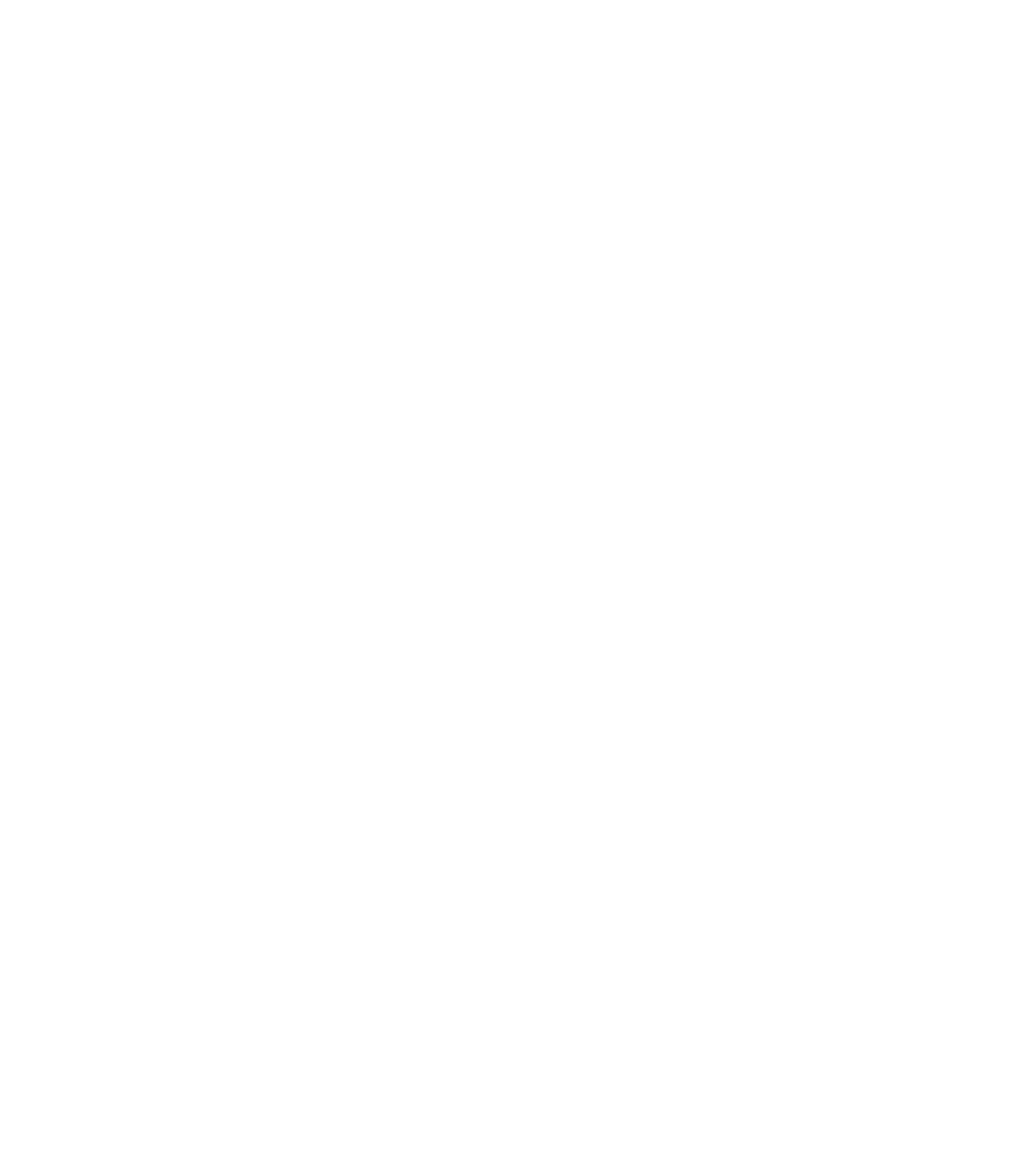
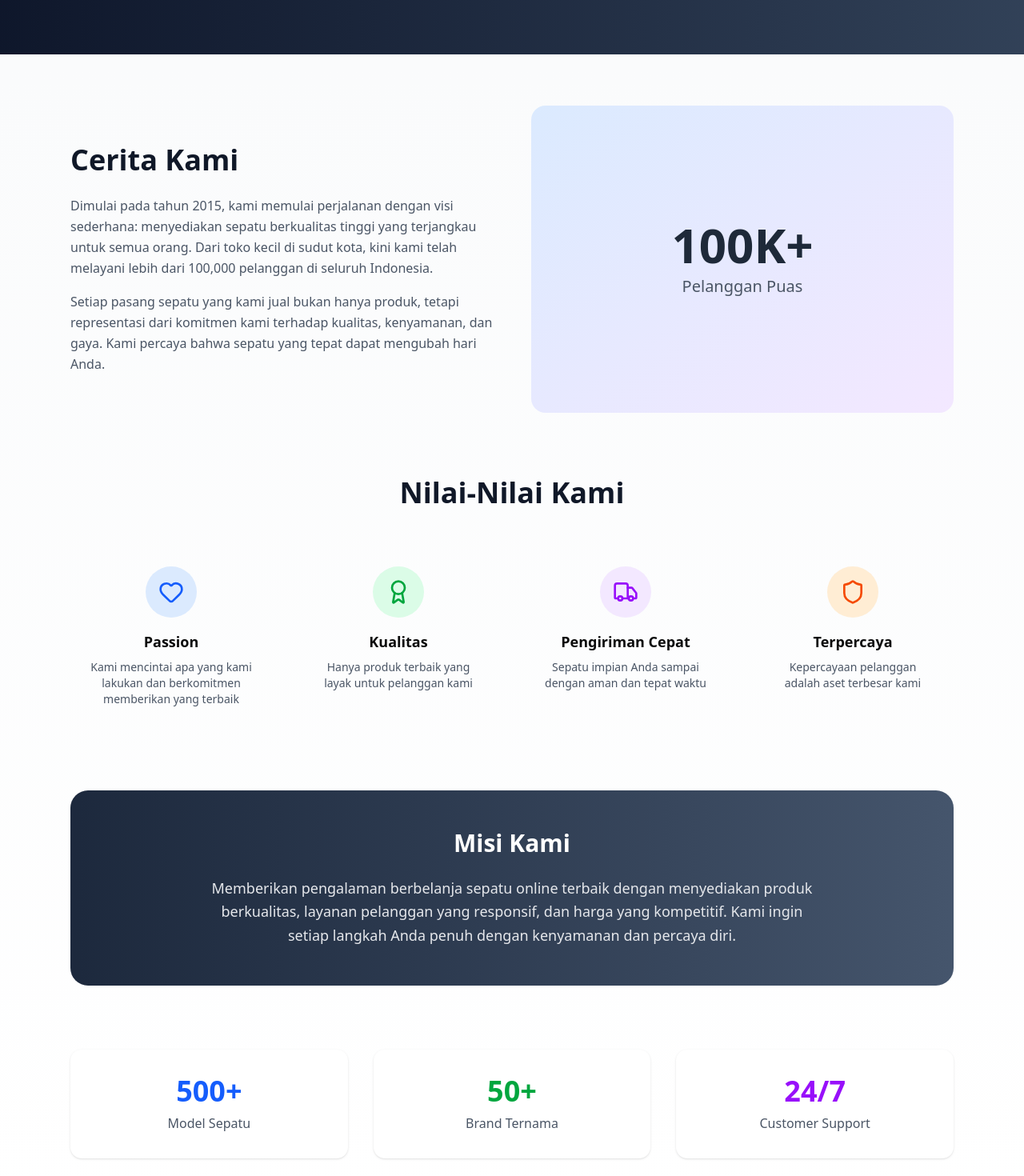
Before and after one commit to aldimustarih46-a11y/Project_web_Product_Store, a React (Vite) app: page /about in a window 1280 px wide. Before the commit this address had no page. Shown: the part 220-1690 px from the top of the page at 80% size. Before the commit the page ends 800 px from the top, so only its background shows below. Built offline with nearby package versions, Linux system fonts and the light colour scheme.

Commit message:
nambah_back_button_about

```diff
--- a/src/components/layout/Header.jsx
+++ b/src/components/layout/Header.jsx
@@ -3,6 +3,7 @@ import { getAuthUser, logout } from "../../hooks/useAuth";
 import { Link, useNavigate } from "react-router";
 import { Button } from "@/components/ui/button";
 import { Users } from "lucide-react";
+import { Bell } from 'lucide-react';
 
 function Header() {
   const user = getAuthUser();
@@ -15,6 +16,12 @@ function Header() {
 
       {/* RIGHT MENU */}
       <div className="flex items-center gap-5">
+        <Link to="/about">
+          <Button variant="outline" className="flex text-black items-center gap-2">
+            About <Bell />
+          </Button>
+        </Link>
+
         {/* Admin */}
         {user?.role === "admin" && (
           <Link to="/admin">
@@ -23,6 +30,8 @@ function Header() {
             </Button>
           </Link>
         )}
+
+
 
         {/* LOGIN */}
         {user && (
--- a/src/main.jsx
+++ b/src/main.jsx
@@ -8,6 +8,7 @@ import Admin from "./pages/Admin";
 import ProtectedRoute from "./pages/auth/ProtectedRoute";
 import Products from "./pages/Products";
 import User from "./pages/User";
+import About from "./pages/About";
 
 ReactDOM.createRoot(document.getElementById("root")).render(
   <React.StrictMode>
@@ -15,6 +16,7 @@ ReactDOM.createRoot(document.getElementById("root")).render(
       <Routes>
         <Route path="/" element={<App />} />
         <Route path="/login" element={<Login />} />
+        <Route path="/about" element={<About />} />
         <Route
         path="/admin"
         element={
--- a/src/pages/About.jsx
+++ b/src/pages/About.jsx
@@ -1,5 +1,106 @@
+import { Heart, Award, Truck, Shield, } from 'lucide-react';
+
 export default function About() {
-	return(
-		<></>
-	);
+
+  return (
+    <div className="min-h-screen bg-gradient-to-b from-gray-50 to-white">
+      {/* Hero Section */}
+      <div className="relative bg-gradient-to-r from-slate-900 to-slate-700 text-white py-20 px-6">
+			<button
+  				onClick={() => window.location.href = '/'}
+  				className="absolute top-6 left-6 flex items-center gap-2 rounded-md px-3 py-1 text-white transition-all duration-200 hover:bg-white/10 active:scale-95">
+  				<span>← Kembali</span>
+			</button>
+        <div className="max-w-6xl mx-auto">
+          <h1 className="text-5xl font-bold mb-6">Tentang Kami</h1>
+          <p className="text-xl text-gray-200 max-w-3xl">
+            Lebih dari sekadar toko sepatu, kami adalah partner perjalanan Anda menuju gaya hidup yang lebih percaya diri dan nyaman.
+          </p>
+        </div>
+      </div>
+
+      {/* Story Section */}
+      <div className="max-w-6xl mx-auto px-6 py-16">
+        <div className="grid md:grid-cols-2 gap-12 items-center mb-20">
+          <div>
+            <h2 className="text-4xl font-bold text-gray-900 mb-6">Cerita Kami</h2>
+            <p className="text-gray-600 mb-4 leading-relaxed">
+              Dimulai pada tahun 2015, kami memulai perjalanan dengan visi sederhana: menyediakan sepatu berkualitas tinggi yang terjangkau untuk semua orang. Dari toko kecil di sudut kota, kini kami telah melayani lebih dari 100,000 pelanggan di seluruh Indonesia.
+            </p>
+            <p className="text-gray-600 leading-relaxed">
+              Setiap pasang sepatu yang kami jual bukan hanya produk, tetapi representasi dari komitmen kami terhadap kualitas, kenyamanan, dan gaya. Kami percaya bahwa sepatu yang tepat dapat mengubah hari Anda.
+            </p>
+          </div>
+          <div className="bg-gradient-to-br from-blue-100 to-purple-100 rounded-2xl h-96 flex items-center justify-center">
+            <div className="text-center p-8">
+              <div className="text-6xl font-bold text-gray-800 mb-2">100K+</div>
+              <div className="text-xl text-gray-600">Pelanggan Puas</div>
+            </div>
+          </div>
+        </div>
+
+        {/* Values Section */}
+        <div className="mb-20">
+          <h2 className="text-4xl font-bold text-gray-900 mb-12 text-center">Nilai-Nilai Kami</h2>
+          <div className="grid md:grid-cols-4 gap-8">
+            <div className="text-center p-6">
+              <div className="bg-blue-100 w-16 h-16 rounded-full flex items-center justify-center mx-auto mb-4">
+                <Heart className="w-8 h-8 text-blue-600" />
+              </div>
+              <h3 className="font-bold text-lg mb-2">Passion</h3>
+              <p className="text-gray-600 text-sm">Kami mencintai apa yang kami lakukan dan berkomitmen memberikan yang terbaik</p>
+            </div>
+
+            <div className="text-center p-6">
+              <div className="bg-green-100 w-16 h-16 rounded-full flex items-center justify-center mx-auto mb-4">
+                <Award className="w-8 h-8 text-green-600" />
+              </div>
+              <h3 className="font-bold text-lg mb-2">Kualitas</h3>
+              <p className="text-gray-600 text-sm">Hanya produk terbaik yang layak untuk pelanggan kami</p>
+            </div>
+
+            <div className="text-center p-6">
+              <div className="bg-purple-100 w-16 h-16 rounded-full flex items-center justify-center mx-auto mb-4">
+                <Truck className="w-8 h-8 text-purple-600" />
+              </div>
+              <h3 className="font-bold text-lg mb-2">Pengiriman Cepat</h3>
+              <p className="text-gray-600 text-sm">Sepatu impian Anda sampai dengan aman dan tepat waktu</p>
+            </div>
+
+            <div className="text-center p-6">
+              <div className="bg-orange-100 w-16 h-16 rounded-full flex items-center justify-center mx-auto mb-4">
+                <Shield className="w-8 h-8 text-orange-600" />
+              </div>
+              <h3 className="font-bold text-lg mb-2">Terpercaya</h3>
+              <p className="text-gray-600 text-sm">Kepercayaan pelanggan adalah aset terbesar kami</p>
+            </div>
+          </div>
+        </div>
+
+        {/* Mission Section */}
+        <div className="bg-gradient-to-r from-slate-800 to-slate-600 rounded-3xl p-12 text-white text-center">
+          <h2 className="text-3xl font-bold mb-6">Misi Kami</h2>
+          <p className="text-lg text-gray-200 max-w-3xl mx-auto leading-relaxed">
+            Memberikan pengalaman berbelanja sepatu online terbaik dengan menyediakan produk berkualitas, layanan pelanggan yang responsif, dan harga yang kompetitif. Kami ingin setiap langkah Anda penuh dengan kenyamanan dan percaya diri.
+          </p>
+        </div>
+
+        {/* Stats Section */}
+        <div className="grid md:grid-cols-3 gap-8 mt-20">
+          <div className="text-center p-8 bg-white rounded-xl shadow-sm">
+            <div className="text-4xl font-bold text-blue-600 mb-2">500+</div>
+            <div className="text-gray-600">Model Sepatu</div>
+          </div>
+          <div className="text-center p-8 bg-white rounded-xl shadow-sm">
+            <div className="text-4xl font-bold text-green-600 mb-2">50+</div>
+            <div className="text-gray-600">Brand Ternama</div>
+          </div>
+          <div className="text-center p-8 bg-white rounded-xl shadow-sm">
+            <div className="text-4xl font-bold text-purple-600 mb-2">24/7</div>
+            <div className="text-gray-600">Customer Support</div>
+          </div>
+        </div>
+      </div>
+    </div>
+  );
 }
```
Also changed, not shown: 1 other file (tests, documents, lock files or other folders).
